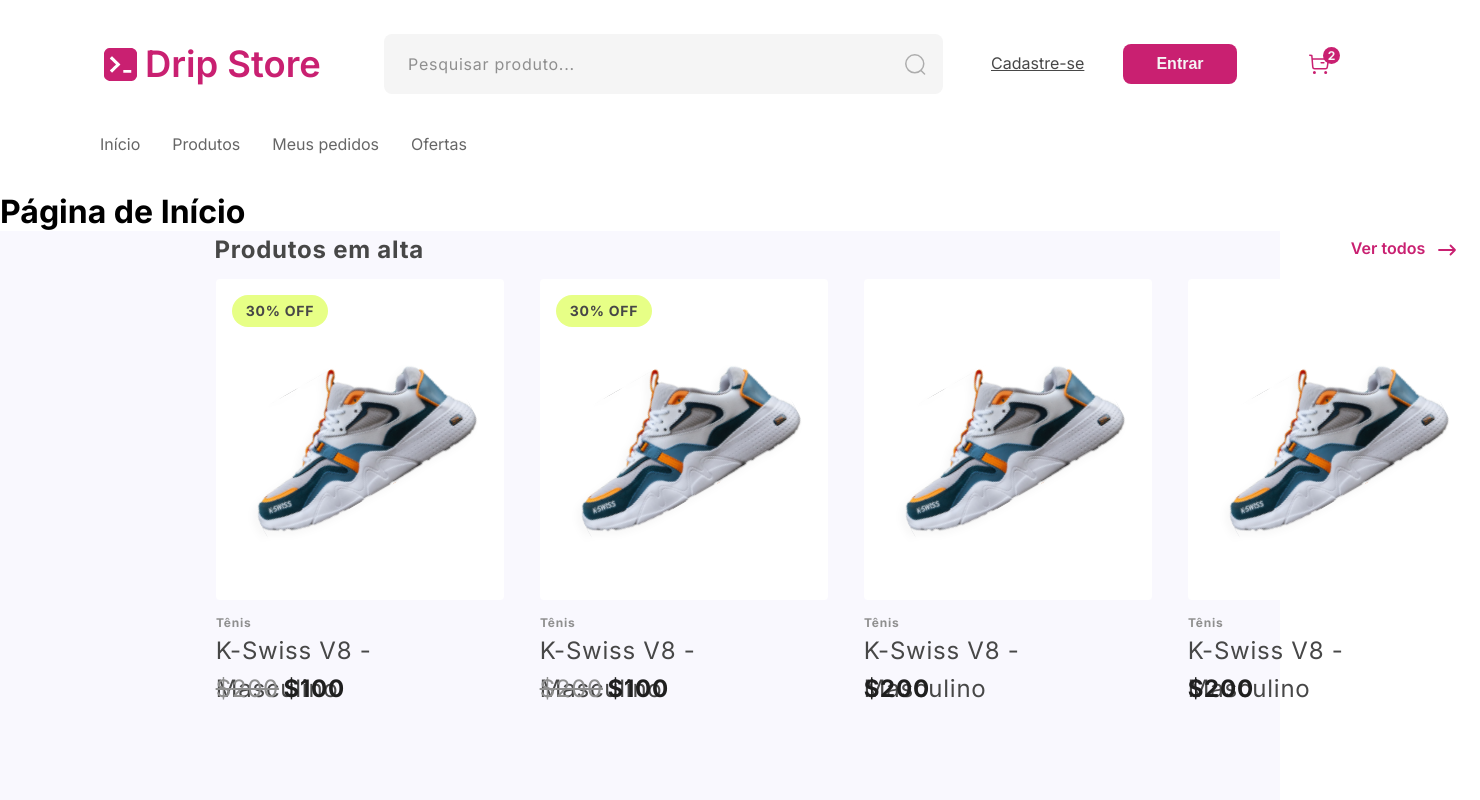
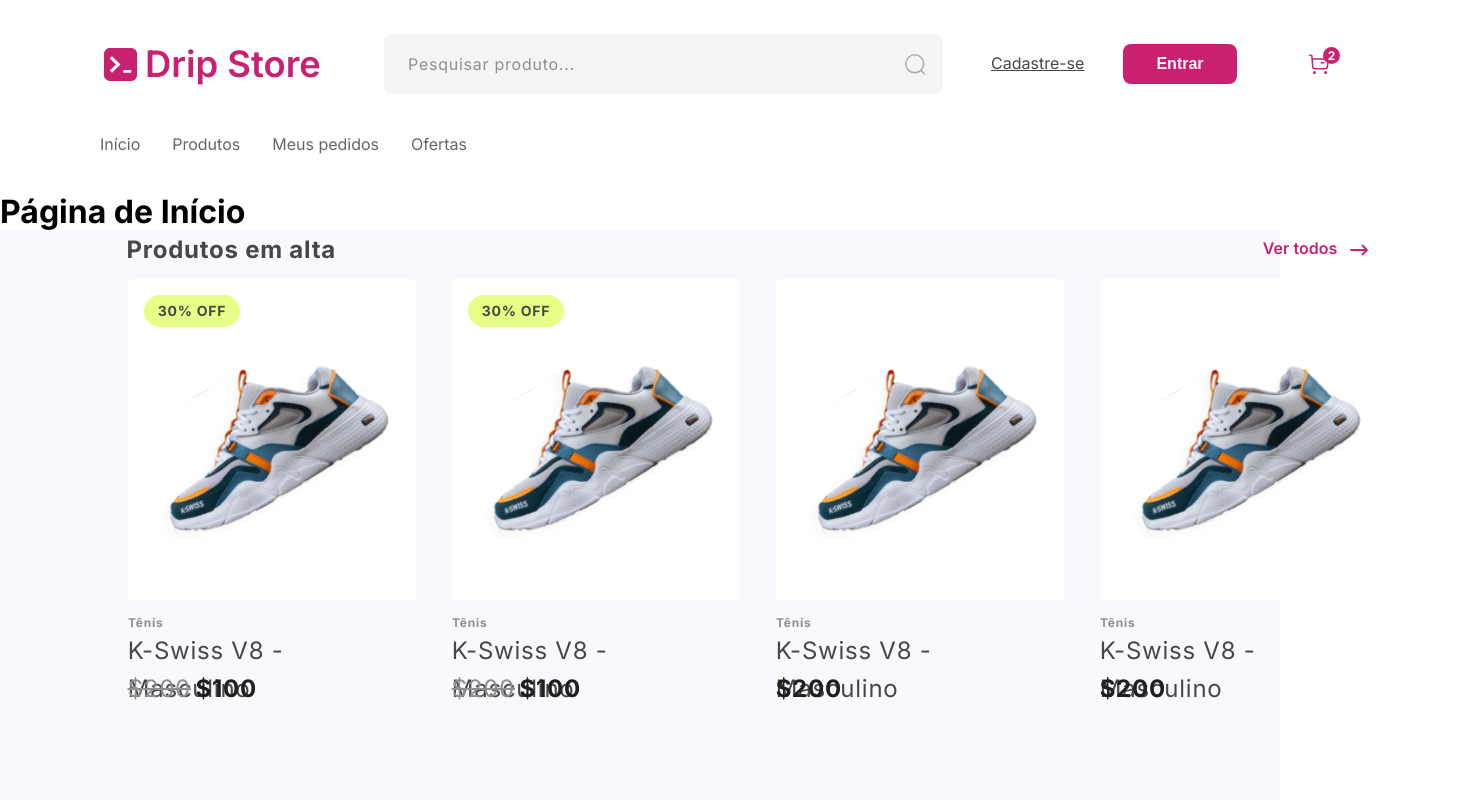
Before and after one commit to drip-store-404/frontend-drip-store, a React (Vite) app: page / in a window 1280 px wide. Shown: the top 800 px of the page, 1480 px wide, since content can reach past the window. Built offline with nearby package versions, Linux system fonts and the light colour scheme.

Commit message:
ajeitei o card

```diff
--- a/src/components/Destaques/Destaques.css
+++ b/src/components/Destaques/Destaques.css
@@ -6,7 +6,7 @@
 #destaque .box-destaque {
   max-width: 100%;
   width: 77rem;
-  margin: 0 -1.5rem;
+  margin: 0 -7rem;
   /* vertical, horizontal */
   display: flex;
   flex-direction: column;
```
Also changed, not shown: src/components/Destaques/Destaques.jsx (+0 -7 lines).
